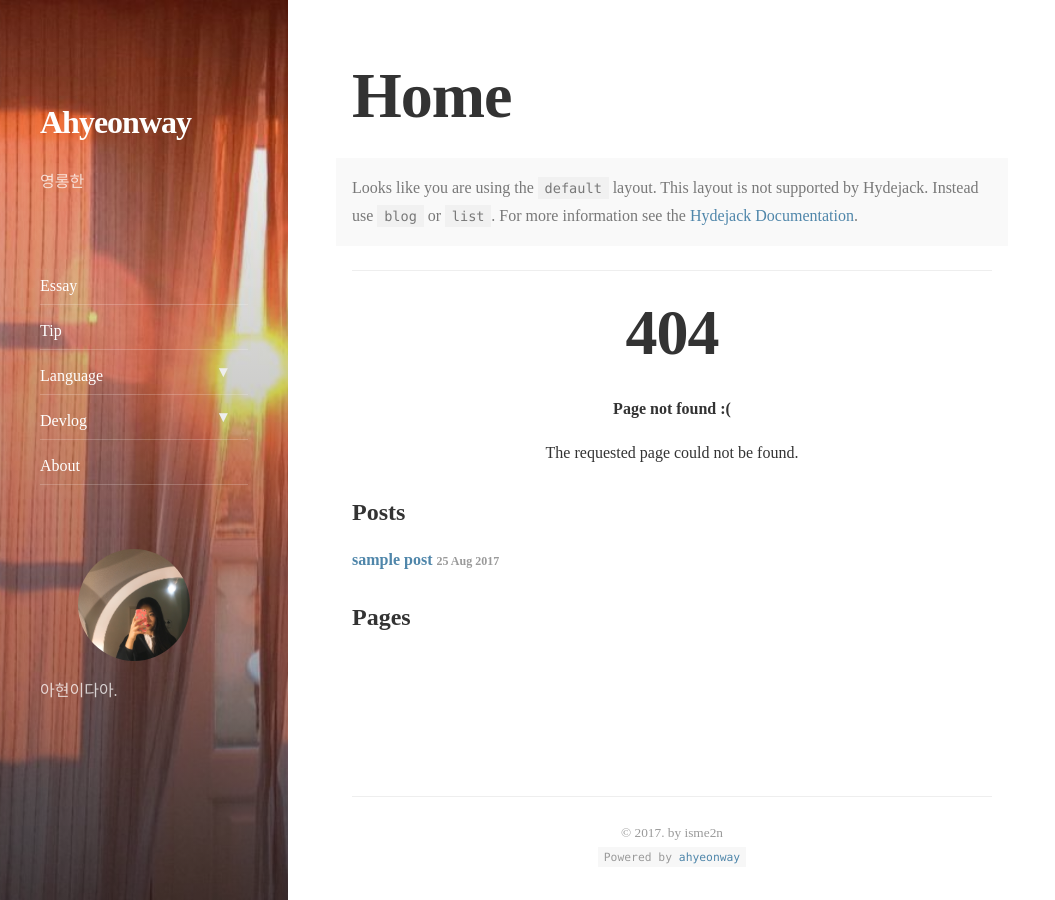
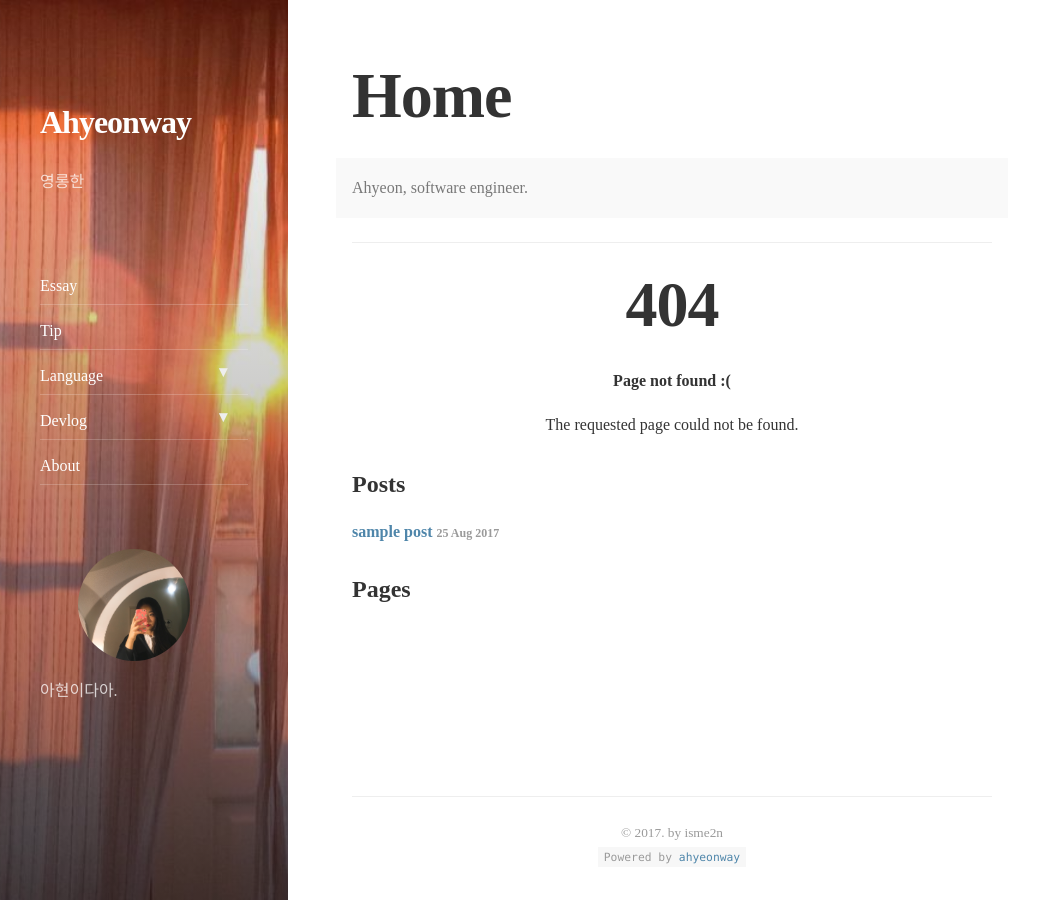
Before and after one commit to ahyeonhub/ahyeonway.github.io, a Jekyll site: the page built from 404.html, in a window 1280 px wide and 900 px high. Shown: the whole window, without its empty margins (0-1055 px from the left). Built offline with Jekyll 4.4.1, drawn with Linux system fonts in a browser that asks for light colours; nearby versions of some CDN libraries.

Commit message:
modify home and delete add

```diff
--- a/_includes/post.html
+++ b/_includes/post.html
@@ -46,14 +46,14 @@
       <br/>
       <br/>
       <!-- 블로그-하단-반응형 -->
-      <ins class="adsbygoogle"
+      <!-- <ins class="adsbygoogle"
           style="display:block; width:100%; height:300px;"
           data-ad-client="ca-pub-9134477021095729"
           data-ad-slot="2380354290"
           data-ad-format="auto"></ins>
       <script>
       (adsbygoogle = window.adsbygoogle || []).push({});
-      </script>
+      </script> -->
     </div>
     <script>
 
--- a/_includes/right-side.html
+++ b/_includes/right-side.html
@@ -1,7 +1,7 @@
 <div class="right-side">
-  <div class="ad-first">
+  <!-- <div class="ad-first">
     <script async src="//pagead2.googlesyndication.com/pagead/js/adsbygoogle.js"></script>
-    <!-- 블로그-상단-모바일 -->
+
     <ins class="adsbygoogle"
          style="display:inline-block;width:100%;"
          data-ad-client="ca-pub-9134477021095729"
@@ -14,7 +14,7 @@
 <br/>
 <br/>
   <div class="ad-second">
-    <!-- 블로그-스카이스크래퍼 -->
+
     <ins class="adsbygoogle"
          style="display:inline-block;max-width:320px;width:100%;height:600px"
          data-ad-client="ca-pub-9134477021095729"
@@ -22,5 +22,5 @@
     <script>
     (adsbygoogle = window.adsbygoogle || []).push({});
     </script>
-  </div>
+  </div> -->
 </div>
--- a/_layouts/default.html
+++ b/_layouts/default.html
@@ -5,7 +5,7 @@ layout: base
 <div class="page">
   <h1 class="page-title">{{ page.title | default:"Home"}}</h1>
   {% capture text %}
-Looks like you are using the `{{ page.layout }}` layout. This layout is not supported by Hydejack. Instead use `blog` or `list`. For more information see the [Hydejack Documentation](https://qwtel.com/hydejack/docs/latest/).
+Ahyeon, software engineer.
   {% endcapture %}
   {% include message.html text=text %}
   <hr/>
--- a/robots.xml
+++ b/robots.xml
@@ -1,4 +1,4 @@
 User-agent: *
 Allow: /
 
-Sitemap: http://isme2n.github.io/sitemap.xml
+Sitemap: http://ahyeonway.github.io/sitemap.xml
```
